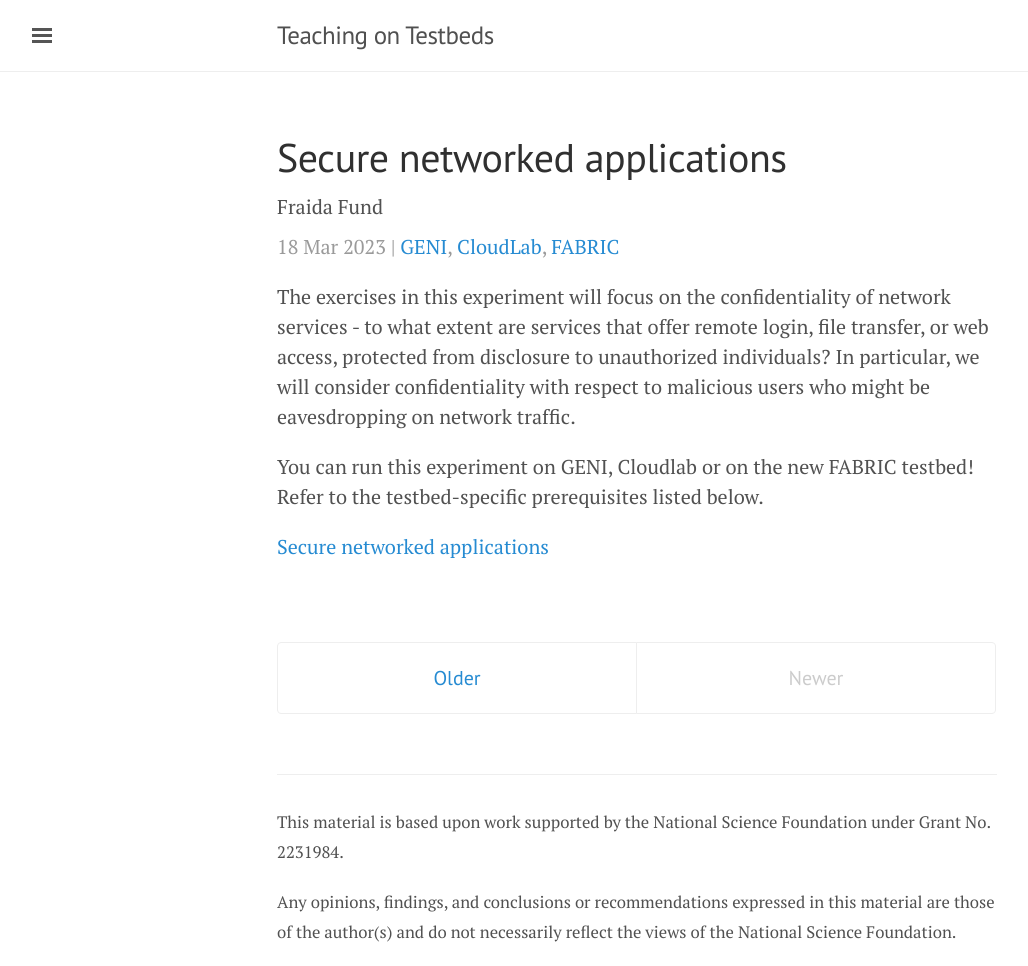
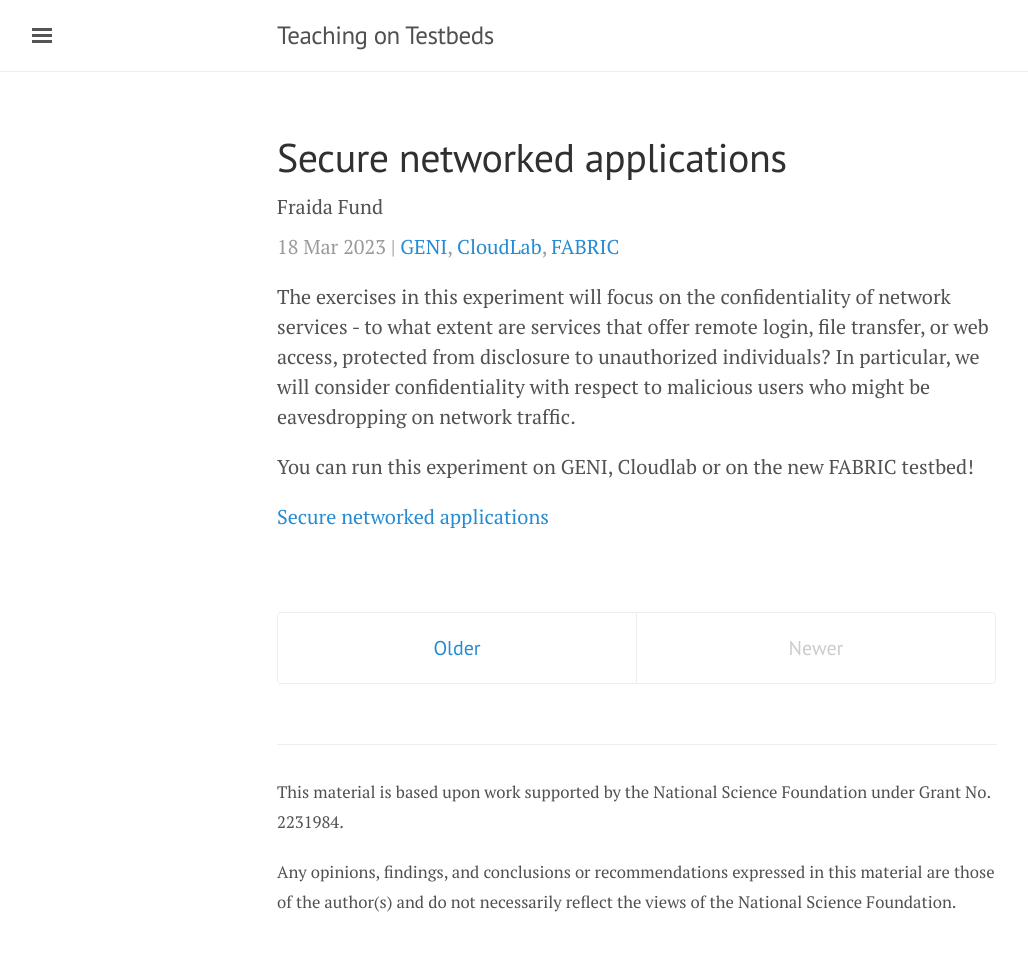
Before and after one commit to teaching-on-testbeds/teaching-on-testbeds.github.io, a Jekyll site: the page built from _posts/2023-03-18-secure-applications.md, in a window 1280 px wide. Shown: the whole page, without its empty margins (3-1031 px from the left). Built offline with Jekyll 4.4.1, drawn with Linux system fonts in a browser that asks for light colours; after the commit the page ends 936 px from its top, so only the background shows below that.

Commit message:
Fix link in secure applications post

```diff
--- a/_posts/2023-03-18-secure-applications.md
+++ b/_posts/2023-03-18-secure-applications.md
@@ -9,6 +9,6 @@ tags: [geni, cloudlab, fabric]
 The exercises in this experiment will focus on the confidentiality of network services - to what extent are services that offer remote login, file transfer, or web access, protected from disclosure to unauthorized individuals? In particular, we will consider confidentiality with respect to malicious users who might be eavesdropping on network traffic.
 
 
-You can run this experiment on GENI, Cloudlab or on the new FABRIC testbed! Refer to the testbed-specific prerequisites listed below.
+You can run this experiment on GENI, Cloudlab or on the new FABRIC testbed!
 
-[Secure networked applications](https://witestlab.poly.edu/blog/secure-applications/)
+[Secure networked applications](https://witestlab.poly.edu/blog/secure-networked-applications/)
```
